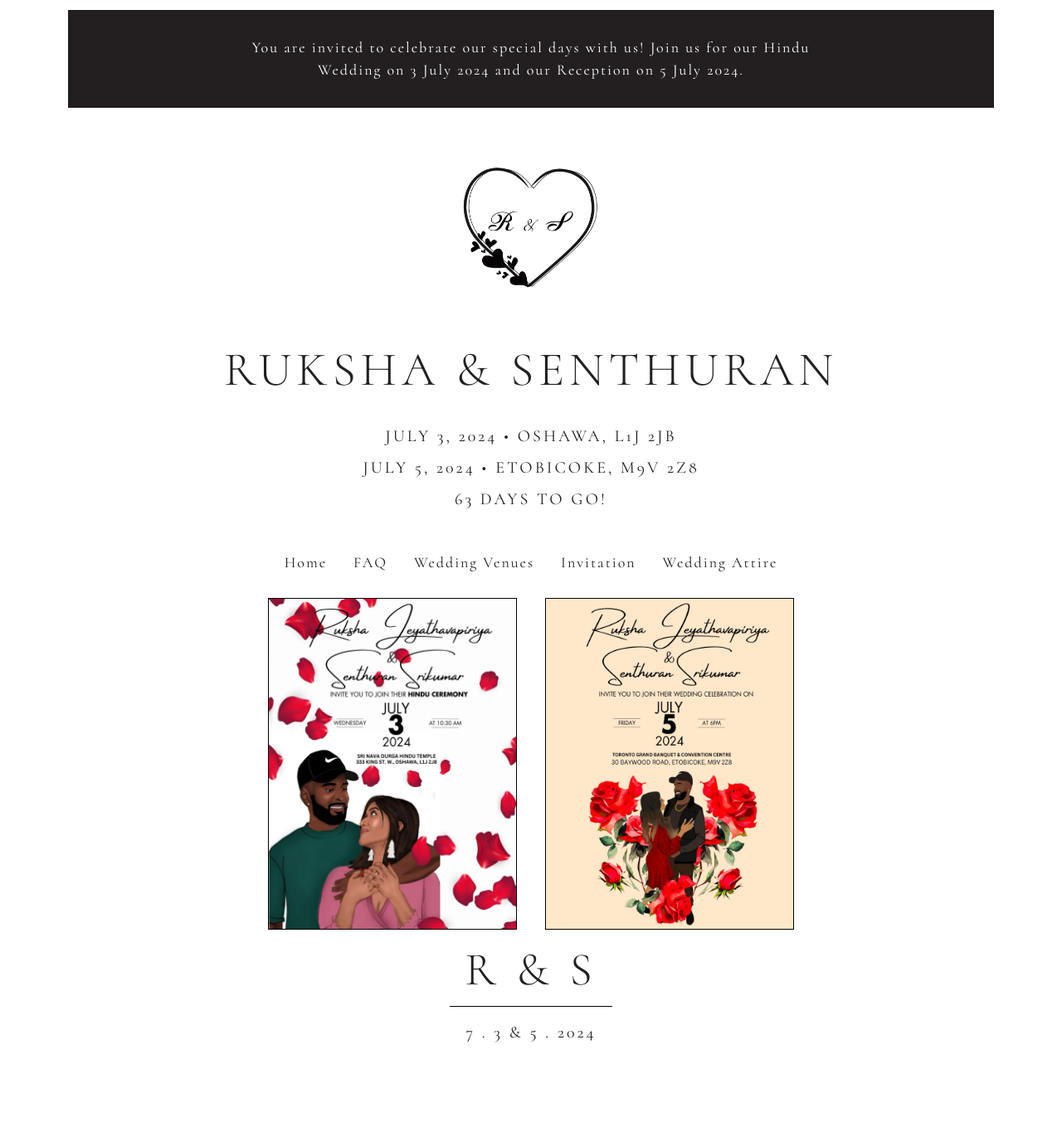
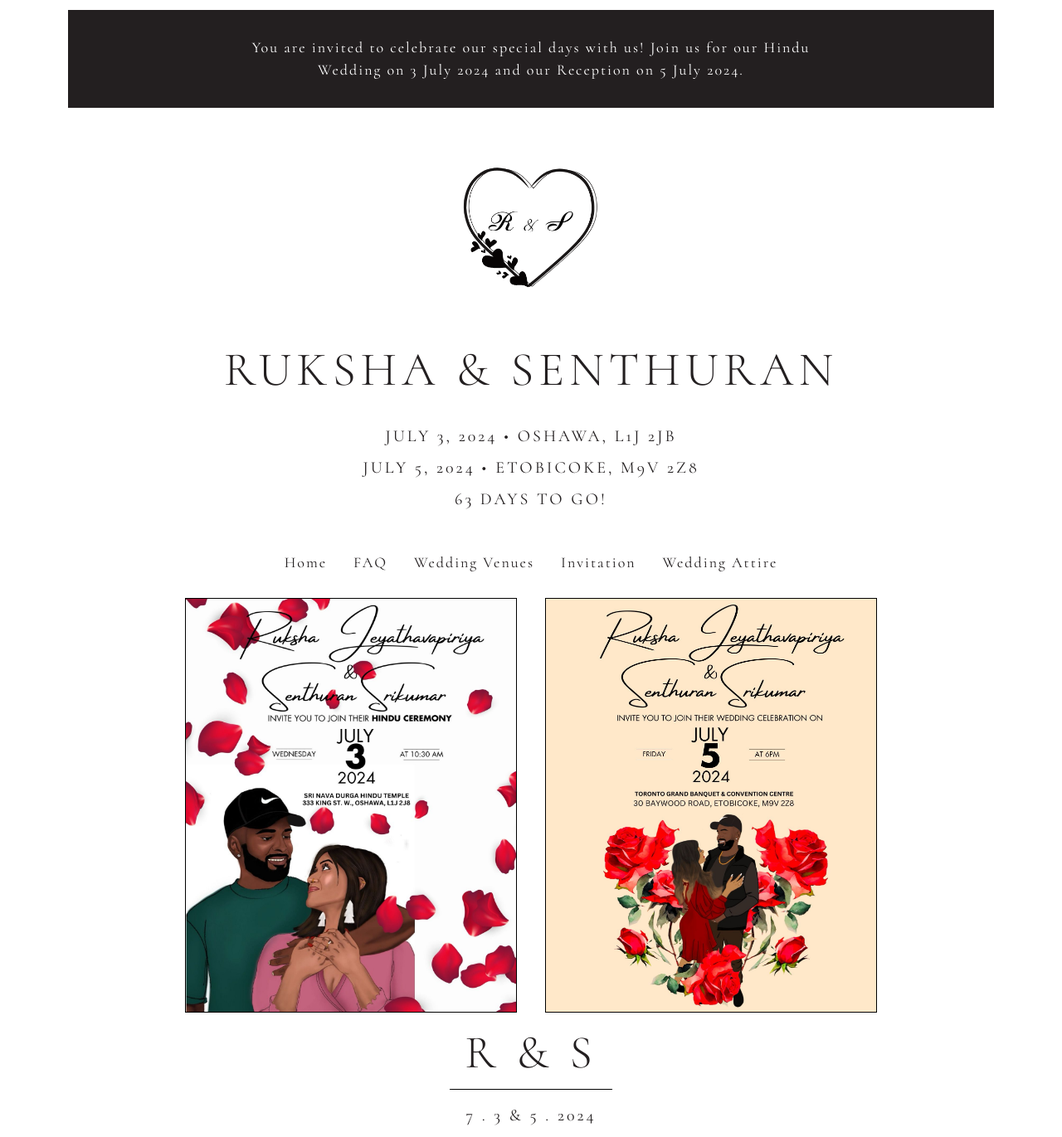
Before and after one commit to SujanMaharjan6/WeddingWebsite, an Angular app in the folder myapp/: page /invitation in a window 1280 px wide. Shown: the whole page at 83% size. Before the commit the page ends 1271 px from the top, so only its background shows below. Built offline with nearby package versions, Linux system fonts and the light colour scheme.

Commit message:
Fixing image size + collapsing navbar when clicked on one of its item

```diff
--- a/myapp/src/app/components/headers-and-navbar/headers-and-navbar.component.html
+++ b/myapp/src/app/components/headers-and-navbar/headers-and-navbar.component.html
@@ -51,27 +51,27 @@
                          id="navbarSupportedContent">
                          <ul class="navbar-nav me-auto mb-2 mb-lg-0">
                             <li class="nav-item">
-                                <a class="nav-link" routerLink="/home" routerLinkActive="active-nav-item" [routerLinkActiveOptions]="{exact: true}">
+                                <a class="nav-link" routerLink="/home" routerLinkActive="active-nav-item" [routerLinkActiveOptions]="{exact: true}" (click)="collapseNavBar = true">
                                     <span class="navBarItem">Home</span>
                                 </a>
                             </li>
                             <li class="nav-item">
-                                <a class="nav-link" routerLink="/FAQ" routerLinkActive="active-nav-item">
+                                <a class="nav-link" routerLink="/FAQ" routerLinkActive="active-nav-item" (click)="collapseNavBar = true">
                                     <span class="navBarItem">FAQ</span>
                                 </a>
                             </li>
                             <li class="nav-item">
-                                <a class="nav-link" routerLink="/weddingVenue" routerLinkActive="active-nav-item">
+                                <a class="nav-link" routerLink="/weddingVenue" routerLinkActive="active-nav-item" (click)="collapseNavBar = true">
                                     <span class="navBarItem">Wedding Venues</span>
                                 </a>
                             </li>
                             <li class="nav-item">
-                                <a class="nav-link" routerLink="/invitation" routerLinkActive="active-nav-item">
+                                <a class="nav-link" routerLink="/invitation" routerLinkActive="active-nav-item" (click)="collapseNavBar = true">
                                     <span class="navBarItem">Invitation</span>
                                 </a>
                             </li>
                             <li class="nav-item">
-                                <a class="nav-link" routerLink="/weddingAttire" routerLinkActive="active-nav-item">
+                                <a class="nav-link" routerLink="/weddingAttire" routerLinkActive="active-nav-item" (click)="collapseNavBar = true">
                                     <span class="navBarItem">Wedding Attire</span>
                                 </a>
                             </li>
--- a/myapp/src/app/components/invitation/invitation.component.css
+++ b/myapp/src/app/components/invitation/invitation.component.css
@@ -1,6 +1,6 @@
 img{
-    width: 300px;
-    height: 400px;
+    width: 400px;
+    height: 500px;
     margin: 0 5px 0 5px;
     border: 0.5px solid black;
 }
```
